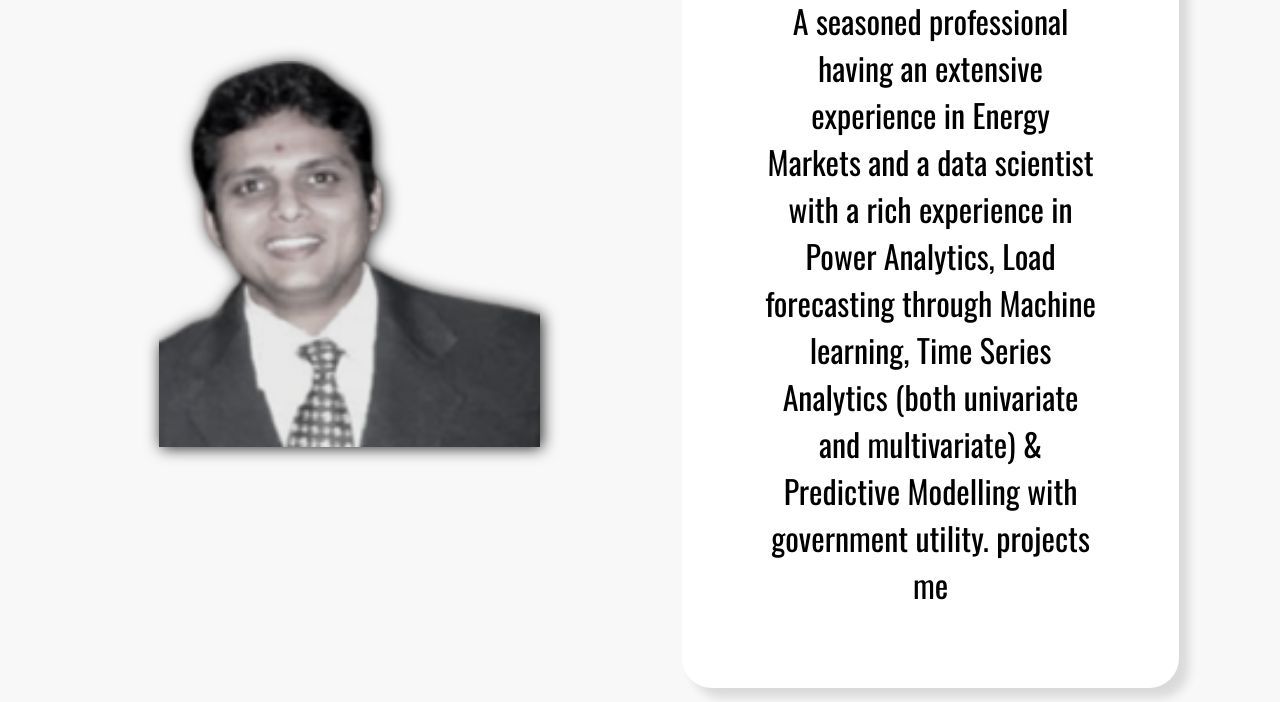
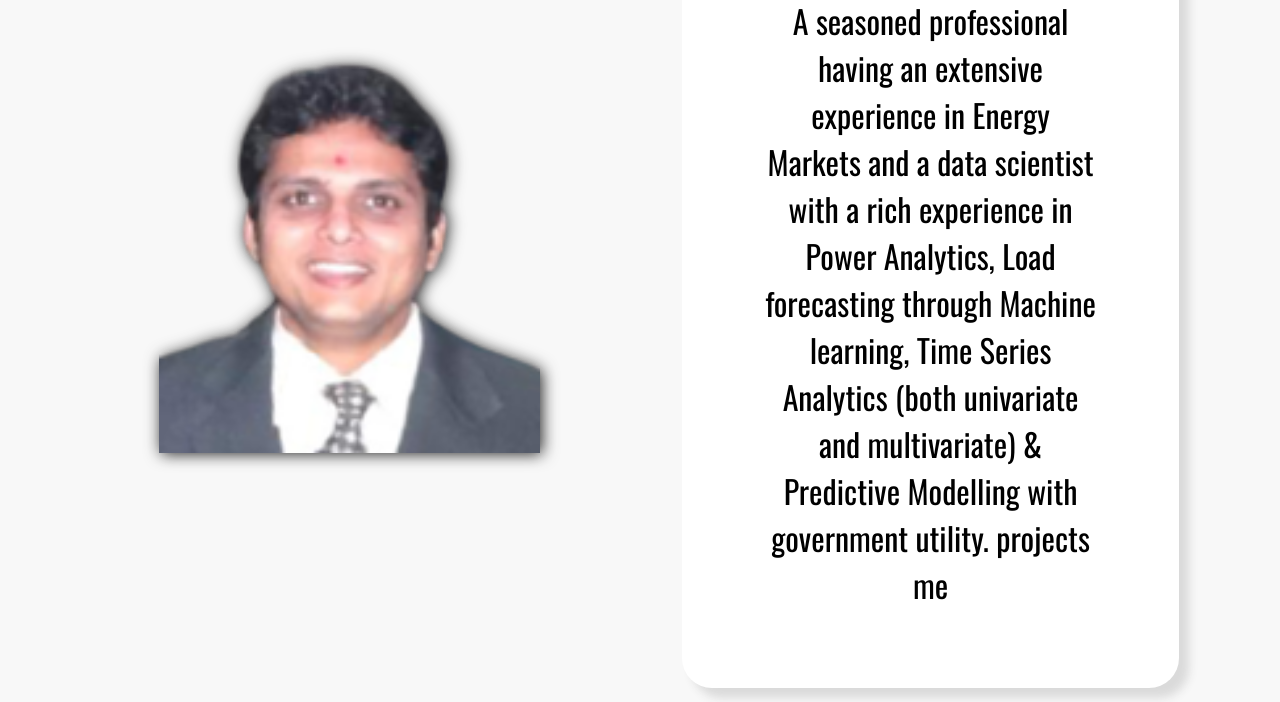
Before and after one commit to GoswamiTushar/Pulkit-portfolio, a plain HTML site: page index.html in a window 1280 px wide. Shown: the part 395-1097 px from the top of the page. Drawn offline with nearby package versions, Linux system fonts and the light colour scheme.

Commit message:
Modifications: DP Changed

```diff
--- a/index.html
+++ b/index.html
@@ -97,7 +97,7 @@
       <span class="container-item">
         <!-- <div style="justify-content: last baseline">&lt;/&gt;</div> -->
         <img
-          src="./images/dp-pulkit.png"
+          src="./images/pulkit-dp.png"
           id="img-class"
           style="
             -webkit-filter: drop-shadow(10px 10px 10px #222);
```
Also changed, not shown: images/Pulkit's Pic.png, images/dp-pulkit-1.png (deleted), images/dp-pulkit.png (deleted), images/dp.png (deleted), images/dp2.png (deleted), images/pulkit-dp.png (added).
